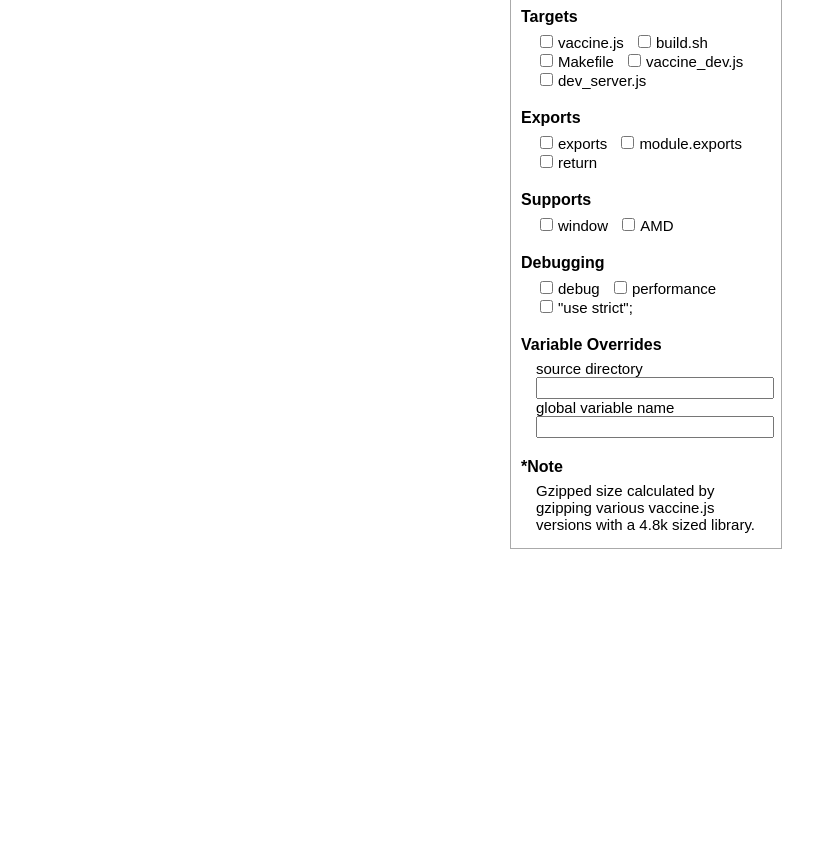
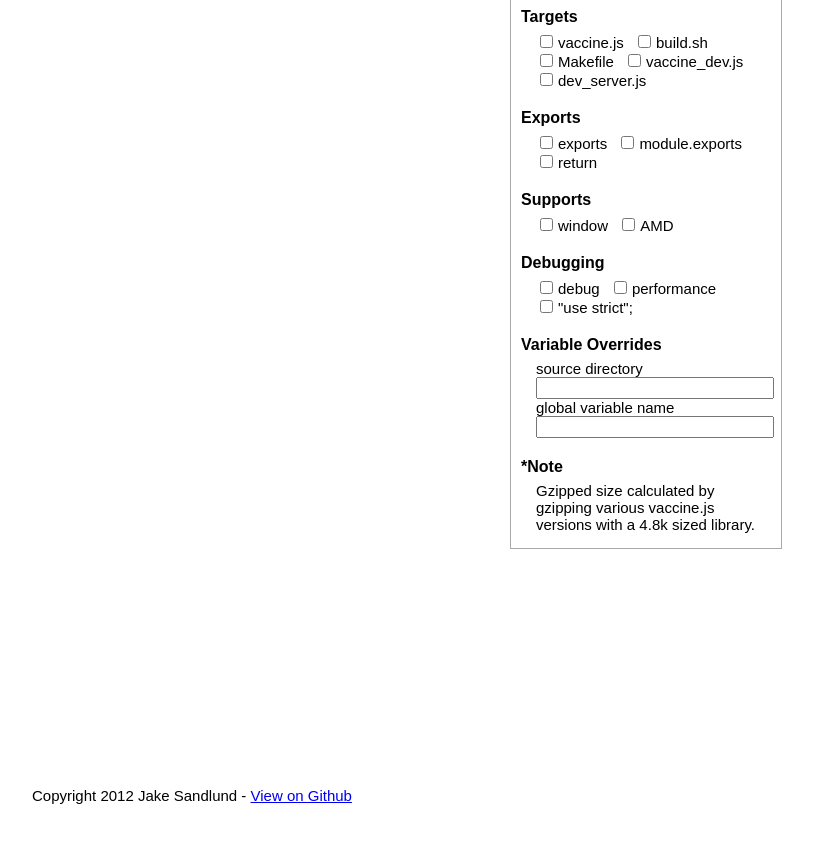
Before and after one commit to bjoern-sellnau/vaccine, a website: page public/index.html in a window 1280 px wide. Shown: the part 557-1400 px from the top of the page, without its empty margins (448-1261 px from the left). Drawn offline with nearby package versions, Linux system fonts and the light colour scheme.

Commit message:
Add footer with github link.

```diff
--- a/public/index.html
+++ b/public/index.html
@@ -97,6 +97,9 @@
       <div id="sources">
       </div>
     </div>
+    <footer>Copyright 2012 Jake Sandlund -
+      <a href="https://github.com/jakesandlund/vaccine">View on Github</a>
+    </footer>
     <script src="//vaccinejs.s3.amazonaws.com/d3.min.js"></script>
     <script src="/vaccine.js"></script>
   </body>
--- a/public/styles.css
+++ b/public/styles.css
@@ -30,7 +30,7 @@ h1 {
 
 #sources {
   margin-top: 20px;
-  min-height: 1400px;
+  min-height: 1200px;
 }
 
 .source {
@@ -202,3 +202,9 @@ code .special {
   border-color: #888 #BABABA #BABABA #888;
   color: white;
 }
+
+footer {
+  text-align: center;
+  margin-top: 20px;
+  margin-bottom: 40px;
+}
```
